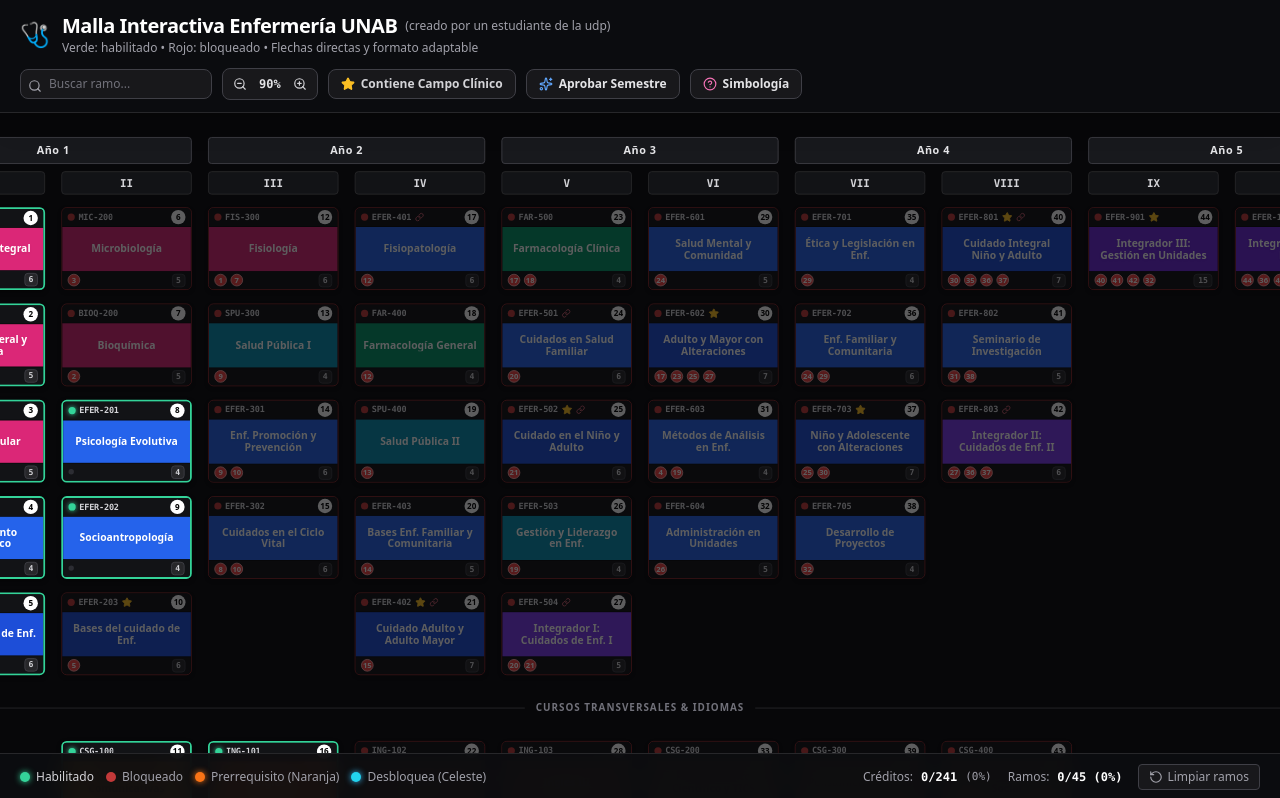
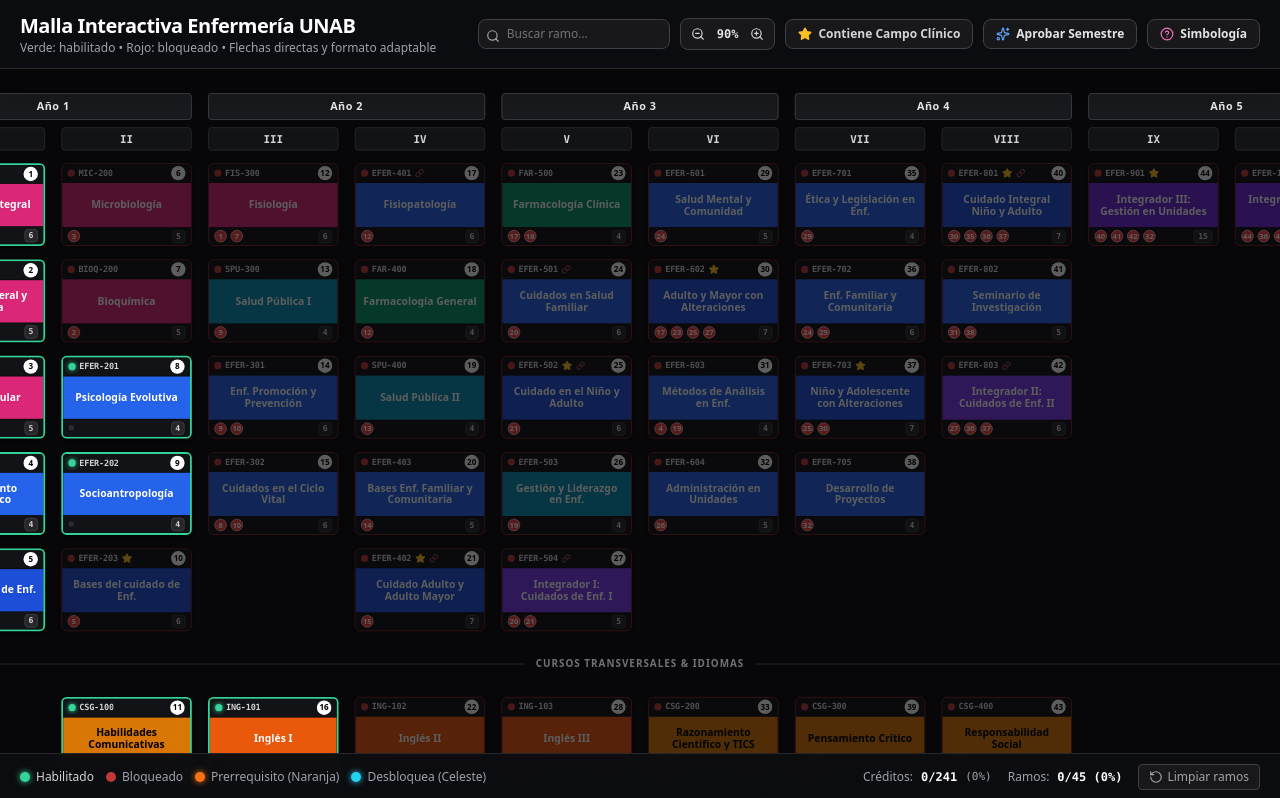
Before and after one commit to P4rxhe/Malla-Enfermeria-Unab, a React (Vite) app: page / in a window 1280 px wide. Shown: the top 798 px of the page. Built offline with nearby package versions, Linux system fonts and the light colour scheme.

Commit message:
Eliminar emoji y texto de credito secundario del header para diseño mas limpio

```diff
--- a/src/App.jsx
+++ b/src/App.jsx
@@ -581,22 +581,14 @@ export default function App() {
       <header className="sticky top-0 z-40 bg-[#0c0d10]/95 backdrop-blur-md border-b border-zinc-800 px-5 py-3 shadow-xl">
         <div className="max-w-[1920px] mx-auto flex flex-wrap items-center justify-between gap-3">
 
-          {/* Título con mención requerida */}
-          <div className="flex items-center gap-3">
-            <span className="text-2xl">🩺</span>
+          {/* Título principal */}
           <div>
-              <div className="flex items-center flex-wrap gap-2">
             <h1 className="text-base md:text-xl font-black tracking-tight text-white">
               Malla Interactiva Enfermería UNAB
             </h1>
-                <span className="text-xs font-normal text-zinc-400 lowercase">
-                  (creado por un estudiante de la UDP)
-                </span>
-              </div>
             <p className="text-xs text-zinc-400 hidden sm:block">
               Verde: habilitado • Rojo: bloqueado • Flechas directas y formato adaptable
             </p>
-            </div>
           </div>
 
           {/* Barra de Controles: Buscador, Zoom, Campos Clínicos, Simbología */}
```
Lines whose indentation alone changed are shown as unchanged.
